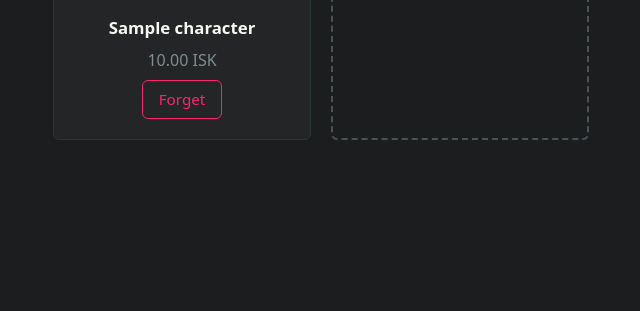
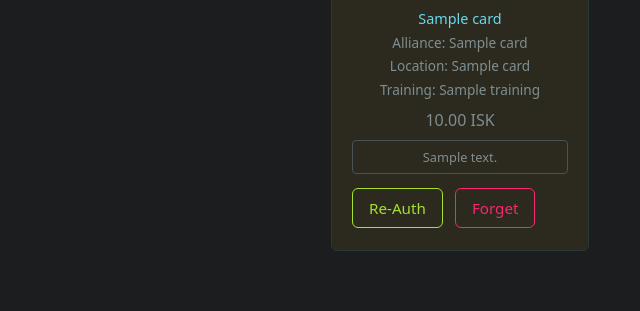
Before and after one commit to blitz-tools/industry, a FastAPI app: template app/templates/characters.html in a window 1280 px wide. Shown: the part 489-800 px from the top of the page, without its empty margins (180-820 px from the left). Run offline with FastAPI, Linux system fonts and the light colour scheme; the template is opened without the code that fills it: most values are stand-ins (such as "Sample title", 1, 10 or a date in 2020); parts of the project's set-up code (start-up, migrations or seed data) failed here and were passed over.

Commit message:
Rework character section: nav group, roster metadata, card issues
Navigation: character-scoped pages move under an expandable Character
group (Roster, Assets) beside the existing Corporation group, keeping
the two owner scopes separated for the upcoming corporation work. The
characters page is renamed to the roster. The nav-group JS is
generalized to drive any group, keyed by its id (Corporation's stored
state is preserved).

Roster page: the add-character tile becomes a button under the header
so it stays reachable as the roster grows, and cards fill the browser
width (content.wide, uncapped auto-fill grid). Cards gain metadata —
corporation (bare), Alliance, Location, and Training (skill in
progress) — plus a per-card Re-Auth button. Location/Training need the
esi-location.read_location.v1 and esi-skills.read_skillqueue.v1 scopes
(added to .env.example; register them on the portal before
re-authorizing) and degrade to em-dashes without them.

Performance: cards resolve in parallel, each with its own DB session
and ESI client (a single AsyncSession cannot be shared across tasks),
and location/skill-queue endpoints are only called when the stored
grant covers them — scopeless calls are guaranteed 403s and burn ESI's
error-limit budget. Warm loads drop from ~6-9s to ~15ms.

Card issues: grants that predate the current scope list are flagged
via a reusable CardIssue/notification-box model — a bounded,
whole-box-hoverable box between wallet and actions, with the card
itself tinted when any issue exists. Wallet, notification box, and
buttons are bottom-weighted so cards align regardless of Alliance
presence.

Co-Authored-By: Claude Code <noreply@anthropic.com>

```diff
--- a/app/main.py
+++ b/app/main.py
@@ -16,6 +16,7 @@ from .esi.assets import asset_sync_loop
 from .routes import assets, auth, web
 
 _package_dir = Path(__file__).parent
+
 
 
 @asynccontextmanager
--- a/app/routes/web.py
+++ b/app/routes/web.py
@@ -1,18 +1,47 @@
-"""Page routes: index, dashboard overview, characters management."""
+"""Page routes: index, dashboard overview, character roster."""
 
-from dataclasses import dataclass
+import asyncio
+from dataclasses import dataclass, field
+from datetime import UTC, datetime
 
 from fastapi import APIRouter, Request
 from fastapi.responses import RedirectResponse
 from sqlalchemy import select
 from sqlalchemy.ext.asyncio import AsyncSession
 
-from ..deps import DbDep, EsiDep, is_authenticated
-from ..esi.client import ESIError, ReauthorizationRequired
+from ..db import utc_now
+from ..deps import DbDep, EsiDep, is_authenticated, make_esi_client
+from ..esi.client import ESIClient, ESIError, ReauthorizationRequired
 from ..models import Character
 from ..templates import portrait_url, templates
 
 router = APIRouter()
+
+# Roman numerals for skill levels (EVE training caps at V).
+_SKILL_LEVELS = {1: "I", 2: "II", 3: "III", 4: "IV", 5: "V"}
+
+# Scopes behind the roster's live metadata. Endpoints are only called when
+# the stored grant covers them: a scopeless call is a guaranteed 403, and
+# 403s burn ESI's error-limit budget (same rule as the asset sync).
+LOCATION_SCOPE = "esi-location.read_location.v1"
+SKILLQUEUE_SCOPE = "esi-skills.read_skillqueue.v1"
+
+
+def _has_scope(character: Character, scope: str) -> bool:
+    return scope in character.scopes.split()
+
+
+def _parse_esi_date(value: str | None) -> datetime | None:
+    """ISO-8601 (ESI sends UTC with a Z suffix) to naive UTC, or None."""
+    if not value:
+        return None
+    try:
+        parsed = datetime.fromisoformat(value.replace("Z", "+00:00"))
+    except ValueError:
+        return None
+    if parsed.tzinfo is not None:
+        parsed = parsed.astimezone(UTC).replace(tzinfo=None)
+    return parsed
 
 
 async def _load_characters(db: AsyncSession) -> list[Character]:
@@ -27,13 +56,98 @@ async def index(request: Request):
 
 
 @dataclass
+class CardIssue:
+    """One message in a roster card's notification box. `detail` joins the
+    box's hover tooltip; severity picks the message's color class."""
+
+    message: str
+    detail: str | None = None
+    severity: str = "info"  # "info" | "error"
+
+
+@dataclass
 class CharacterCard:
-    """View-model for one character tile on the Characters page."""
+    """View-model for one character tile on the roster page."""
 
     character: Character
     portrait: str
     wallet: float | None
     needs_reauth: bool
+    corporation_name: str | None
+    alliance_name: str | None  # None: no alliance, or unresolved
+    location_name: str | None  # current system; None without the scope
+    training: str | None  # skill in progress, or None
+    # Notification-box messages; non-empty also tints the card background.
+    issues: list[CardIssue] = field(default_factory=list)
+
+    @property
+    def issue_tooltip(self) -> str | None:
+        """Combined hover text for the notification box."""
+        details = [issue.detail for issue in self.issues if issue.detail]
+        return "\n".join(details) or None
+
+
+async def _corporation_name(esi: ESIClient, corporation_id: int | None) -> str | None:
+    if not corporation_id:
+        return None
+    try:
+        return (await esi.get_public(f"/corporations/{corporation_id}/")).get("name")
+    except ESIError:
+        return None
+
+
+async def _alliance_name(esi: ESIClient, alliance_id: int | None) -> str | None:
+    if not alliance_id:
+        return None
+    try:
+        return (await esi.get_public(f"/alliances/{alliance_id}/")).get("name")
+    except ESIError:
+        return None
+
+
+async def _location_name(esi: ESIClient, character: Character) -> str | None:
+    """Current system name. Needs the location scope; characters authorized
+    before that scope was registered degrade to None rather than failing."""
+    try:
+        body = await esi.get(character, "/characters/{character_id}/location/")
+        system_id = body.get("solar_system_id")
+        if not system_id:
+            return None
+        return (await esi.get_public(f"/universe/systems/{system_id}/")).get("name")
+    except (ReauthorizationRequired, ESIError):
+        return None
+
+
+async def _training_summary(esi: ESIClient, character: Character) -> str | None:
+    """The skill in progress (name + target level), or None. Needs the
+    skill-queue scope; same degradation as the location."""
+    try:
+        queue = await esi.get(character, "/characters/{character_id}/skillqueue/")
+    except (ReauthorizationRequired, ESIError):
+        return None
+    entry = _current_queue_entry(queue)
+    if entry is None:
+        return None
+    level = _SKILL_LEVELS.get(entry.get("finished_level"))
+    try:
+        name = (await esi.get_public(f"/universe/types/{entry['skill_id']}/")).get(
+            "name"
+        )
+    except (ESIError, KeyError):
+        return None
+    return f"{name} {level}" if level else name
+
+
+def _current_queue_entry(queue: list[dict]) -> dict | None:
+    """First entry whose finish date is still ahead: the skill in progress,
+    or the next one up when the queue is paused. ESI's field is finish_date
+    (not finished_date, unlike finished_level)."""
+    now = utc_now()
+    for entry in sorted(queue, key=lambda e: e.get("queue_position", 0)):
+        finished = _parse_esi_date(entry.get("finish_date"))
+        if finished is not None and finished > now:
+            return entry
+    return None
 
 
 @router.get("/dashboard")
@@ -67,27 +181,80 @@ async def dashboard(request: Request, db: DbDep, esi: EsiDep):
 
 
 @router.get("/characters")
-async def characters_page(request: Request, db: DbDep, esi: EsiDep):
-    """Character management: grid of cards plus the add-character tile."""
+async def characters_page(request: Request, db: DbDep):
+    """Character roster: grid of cards with wallet and character metadata.
+
+    Cards resolve in parallel, each with its own DB session + ESI client —
+    a single AsyncSession cannot be shared across concurrent tasks."""
     if not is_authenticated(request):
         return RedirectResponse("/", status_code=302)
 
-    cards: list[CharacterCard] = []
-    for character in await _load_characters(db):
-        card = CharacterCard(
-            character=character,
-            portrait=portrait_url(character.character_id, 256),
-            wallet=None,
-            needs_reauth=False,
+    characters = await _load_characters(db)
+    cards = [
+        card
+        for card in await asyncio.gather(
+            *(_build_card(request, character.character_id) for character in characters)
         )
-        try:
-            card.wallet = await esi.get_wallet_balance(character)
-        except (ReauthorizationRequired, ESIError):
-            card.needs_reauth = True
-        cards.append(card)
+        if card is not None
+    ]
 
     return templates.TemplateResponse(
         request,
         "characters.html",
         {"authenticated": True, "active": "characters", "cards": cards},
     )
+
+
+async def _build_card(request: Request, character_id: int) -> CharacterCard | None:
+    """Fetch one character's roster metadata with a private session. None
+    means the character was forgotten mid-render — its card is skipped."""
+    async with request.app.state.session_factory() as session:
+        character = await session.get(Character, character_id)
+        if character is None:
+            return None
+        esi = make_esi_client(request, session)
+        card = CharacterCard(
+            character=character,
+            portrait=portrait_url(character.character_id, 256),
+            wallet=None,
+            needs_reauth=False,
+            corporation_name=None,
+            alliance_name=None,
+            location_name=None,
+            training=None,
+        )
+        try:
+            card.wallet = await esi.get_wallet_balance(character)
+        except (ReauthorizationRequired, ESIError):
+            card.needs_reauth = True
+        # Corporation and alliance are public data: they resolve even when
+        # the character needs re-authorization.
+        try:
+            info = await esi.get_public(f"/characters/{character.character_id}/")
+        except ESIError:
+            info = None
+        if info:
+            card.corporation_name = await _corporation_name(
+                esi, info.get("corporation_id")
+            )
+            card.alliance_name = await _alliance_name(esi, info.get("alliance_id"))
+        if not card.needs_reauth:
+            if _has_scope(character, LOCATION_SCOPE):
+                card.location_name = await _location_name(esi, character)
+            if _has_scope(character, SKILLQUEUE_SCOPE):
+                card.training = await _training_summary(esi, character)
+        # Notification box: anything wrong with this character's grant.
+        if card.needs_reauth:
+            card.issues.append(CardIssue("Needs re-authorization", severity="error"))
+        # Scopes the app now requests that this grant predates.
+        missing = sorted(
+            set(request.app.state.settings.esi_scopes) - set(character.scopes.split())
+        )
+        if missing:
+            card.issues.append(
+                CardIssue(
+                    f"Scopes out of sync ({len(missing)}) — Re-Auth to update",
+                    detail="Missing: " + ", ".join(missing),
+                )
+            )
+        return card
--- a/app/static/app.js
+++ b/app/static/app.js
@@ -21,19 +21,22 @@
   });
 })();
 
-// --- Corporation nav group --------------------------------------------------
+// --- Collapsible nav groups (Character, Corporation) ------------------------
 (function () {
-  const group = document.querySelector("#nav-corp-group");
-  if (!group) return;
+  document.querySelectorAll(".nav-group").forEach((group) => {
     const toggle = group.querySelector(".nav-group-toggle");
     const items = group.querySelector(".nav-group-items");
     if (!toggle || !items) return;
+
+    // Storage key derives from the group id: #nav-corp-group keeps its
+    // existing nav-corp-open key; #nav-character-group gets its own.
+    const storageKey = `nav-${group.id.replace(/-group$/, "")}-open`;
 
     const setOpen = (open) => {
       items.hidden = !open;
       toggle.setAttribute("aria-expanded", String(open));
       try {
-      localStorage.setItem("nav-corp-open", String(open));
+        localStorage.setItem(storageKey, String(open));
       } catch (error) {
         /* private browsing mode */
       }
@@ -41,17 +44,18 @@
 
     toggle.addEventListener("click", () => setOpen(items.hidden));
 
-  // The server already expanded the group on corporation pages; otherwise
-  // apply the remembered state.
+    // The server already expanded the group when it holds the active
+    // link; otherwise apply the remembered state.
     if (!items.querySelector("a.active")) {
       let saved = null;
       try {
-      saved = localStorage.getItem("nav-corp-open");
+        saved = localStorage.getItem(storageKey);
       } catch (error) {
         /* private browsing mode */
       }
       if (saved !== null) setOpen(saved === "true");
     }
+  });
 })();
 
 // --- Asset structure panels -------------------------------------------------
--- a/app/static/style.css
+++ b/app/static/style.css
@@ -18,6 +18,7 @@
 
   --sidebar-width: 220px;
   --radius: 6px;
+  --panel-issue: #2c2a1f;
 }
 
 * {
@@ -174,6 +175,11 @@ a:hover {
   max-width: 72rem;
 }
 
+/* Pages whose content should use the whole viewport (roster cards). */
+.content.wide {
+  max-width: none;
+}
+
 .content h1 {
   margin: 0 0 1.5rem;
   font-size: 1.5rem;
@@ -246,10 +252,10 @@ a:hover {
 
 .grid {
   display: grid;
+  /* Columns grow to fill the available width; more appear as the browser
+     widens, cards never shrink below the portrait-friendly minimum. */
   grid-template-columns: repeat(auto-fill, minmax(230px, 1fr));
   gap: 1.25rem;
-  /* caps the auto-fill grid at four 230px columns plus gaps */
-  max-width: 61rem;
 }
 
 .card {
@@ -293,32 +299,83 @@ a:hover {
   margin: 0;
 }
 
-.card form {
+/* Roster: add-character button under the header, so it stays reachable
+   when the card grid grows long. */
+.roster-actions {
+  margin: 0 0 1.25rem;
+}
+
+/* Tight metadata block (corporation + labeled lines). */
+.meta-list {
+  display: flex;
+  flex-direction: column;
+  gap: 3px;
+}
+
+.card .corporation-name {
+  margin: 0;
+  color: var(--cyan);
+  font-size: 0.9rem;
+}
+
+.card .meta {
+  margin: 0;
+  color: var(--muted);
+  font-size: 0.85rem;
+}
+
+/* Cards with issues (notification box present) get a mild warm tint so
+   they stand out from healthy cards at a glance. */
+.card.has-issue {
+  background: var(--panel-issue);
+}
+
+/* Notification box: bounded messages for anything wrong with a
+   character's grant. The whole box is hoverable (cursor hints at it) and
+   carries the combined tooltip. */
+.notify {
+  display: flex;
+  flex-direction: column;
+  gap: 0.2rem;
+  margin: 0;
+  padding: 0.4rem 0.6rem;
+  border: 1px solid var(--faint);
+  border-radius: 4px;
+  cursor: help;
+}
+
+.notify:hover {
+  border-color: var(--yellow);
+}
+
+.notify p {
+  margin: 0;
+  font-size: 0.8rem;
+}
+
+.notify .info {
+  color: var(--yellow);
+}
+
+.notify .error {
+  color: var(--pink);
+}
+
+/* Bottom-weighted block: wallet, notification box, and actions pin to
+   the card bottom, so cards align regardless of how many metadata lines
+   (e.g. an Alliance row) sit above. */
+.card-footer {
+  display: flex;
+  flex-direction: column;
+  gap: 0.5rem; /* matches .card-body's rhythm */
   margin-top: auto;
 }
 
-.add-tile {
+.card-actions {
   display: flex;
-  flex-direction: column;
+  gap: 0.75rem;
   align-items: center;
-  justify-content: center;
-  gap: 0.5rem;
-  border: 2px dashed var(--faint);
-  border-radius: var(--radius);
-  color: var(--muted);
-  font-size: 0.95rem;
-}
-
-.add-tile:hover {
-  border-color: var(--green);
-  color: var(--green);
-  text-decoration: none;
-}
-
-.add-tile .plus {
-  font-size: 2rem;
-  font-weight: 300;
-  line-height: 1;
+  padding: 0.4rem 0 0.15rem;
 }
 
 /* --- Buttons ------------------------------------------------------------ */
--- a/app/templates/base.html
+++ b/app/templates/base.html
@@ -19,8 +19,17 @@
     <a class="brand" href="/">industry</a>
     <nav aria-label="Sections">
       <a href="/dashboard"{% if active == 'dashboard' %} class="active" aria-current="page"{% endif %}>Dashboard</a>
-      <a href="/characters"{% if active == 'characters' %} class="active" aria-current="page"{% endif %}>Characters</a>
-      <a href="/assets"{% if active == 'assets' %} class="active" aria-current="page"{% endif %}>Assets</a>
+      {% set char_active = active is defined and active in ('characters', 'assets') %}
+      <div class="nav-group" id="nav-character-group">
+        <button class="nav-group-toggle" type="button" aria-controls="nav-character"
+                aria-expanded="{{ 'true' if char_active else 'false' }}">
+          Character
+        </button>
+        <div class="nav-group-items" id="nav-character"{% if not char_active %} hidden{% endif %}>
+          <a href="/characters"{% if active == 'characters' %} class="active" aria-current="page"{% endif %}>Roster</a>
+          <a href="/assets"{% if active == 'assets' %} class="active" aria-current="page"{% endif %}>Assets</a>
+        </div>
+      </div>
       {% set corp_active = active is defined and active.startswith('corp') %}
       <div class="nav-group" id="nav-corp-group">
         <button class="nav-group-toggle" type="button" aria-controls="nav-corp"
@@ -40,7 +49,7 @@
     </footer>
   </aside>
 {% endif %}
-  <main class="{{ 'content' if authenticated else 'bare' }}">
+  <main class="{{ 'content' if authenticated else 'bare' }}{% block main_class %}{% endblock %}">
     {% block content %}{% endblock %}
   </main>
   <script src="/static/app.js"></script>
--- a/app/templates/characters.html
+++ b/app/templates/characters.html
@@ -1,27 +1,43 @@
 {% extends "base.html" %}
-{% block title %}industry — characters{% endblock %}
+{% block title %}industry — character roster{% endblock %}
+{% block main_class %} wide{% endblock %}
 {% block content %}
-<h1>Characters</h1>
+<h1>Character Roster</h1>
+<div class="roster-actions">
+  <a class="button" href="/auth/eve/login">Add character</a>
+</div>
 <div class="grid">
   {% for card in cards %}
-  <div class="card">
+  <div class="card{% if card.issues %} has-issue{% endif %}">
     <img class="portrait" src="{{ card.portrait }}" alt="{{ card.character.name }} portrait" width="256" height="256">
     <div class="card-body">
       <h2>{{ card.character.name }}</h2>
-      {% if card.needs_reauth %}
-      <p class="warn"><a href="/auth/eve/login">Re-authorize</a></p>
-      {% else %}
-      <p class="wallet">{{ "{:,.2f}".format(card.wallet) }} ISK</p>
-      {% endif %}
-      <form method="post" action="/characters/{{ card.character.character_id }}/forget">
-        <button class="danger" type="submit">Forget</button>
-      </form>
+      <div class="meta-list">
+        <p class="corporation-name">{{ card.corporation_name or 'Unknown corporation' }}</p>
+        {% if card.alliance_name %}<p class="meta">Alliance: {{ card.alliance_name }}</p>{% endif %}
+        <p class="meta">Location: {{ card.location_name or '—' }}</p>
+        <p class="meta">Training: {{ card.training or '—' }}</p>
+      </div>
+      <div class="card-footer">
+        {% if not card.needs_reauth %}
+        <p class="wallet">{{ "{:,.2f}".format(card.wallet) }} ISK</p>
+        {% endif %}
+        {% if card.issues %}
+        <div class="notify"{% if card.issue_tooltip %} title="{{ card.issue_tooltip }}"{% endif %}>
+          {% for issue in card.issues %}
+          <p class="{{ issue.severity }}">{{ issue.message }}</p>
+          {% endfor %}
+        </div>
+        {% endif %}
+        <div class="card-actions">
+          <a class="button" href="/auth/eve/login">Re-Auth</a>
+          <form method="post" action="/characters/{{ card.character.character_id }}/forget">
+            <button class="danger" type="submit">Forget</button>
+          </form>
+        </div>
+      </div>
     </div>
   </div>
   {% endfor %}
-  <a class="add-tile" href="/auth/eve/login">
-    <span class="plus" aria-hidden="true">+</span>
-    Add character
-  </a>
 </div>
 {% endblock %}
```
Also changed, not shown: app/deps.py (+10 -3 lines), tests/conftest.py (+47 -0 lines), tests/test_assets_page.py (+14 -1 lines), tests/test_auth_callback.py (+72 -1 lines), tests/test_sso.py (+1 -3 lines), tests/test_token_refresh.py (+8 -4 lines), app/templates.py (line endings or trailing spaces), 1 other file. Lines whose indentation alone changed are shown as unchanged.
